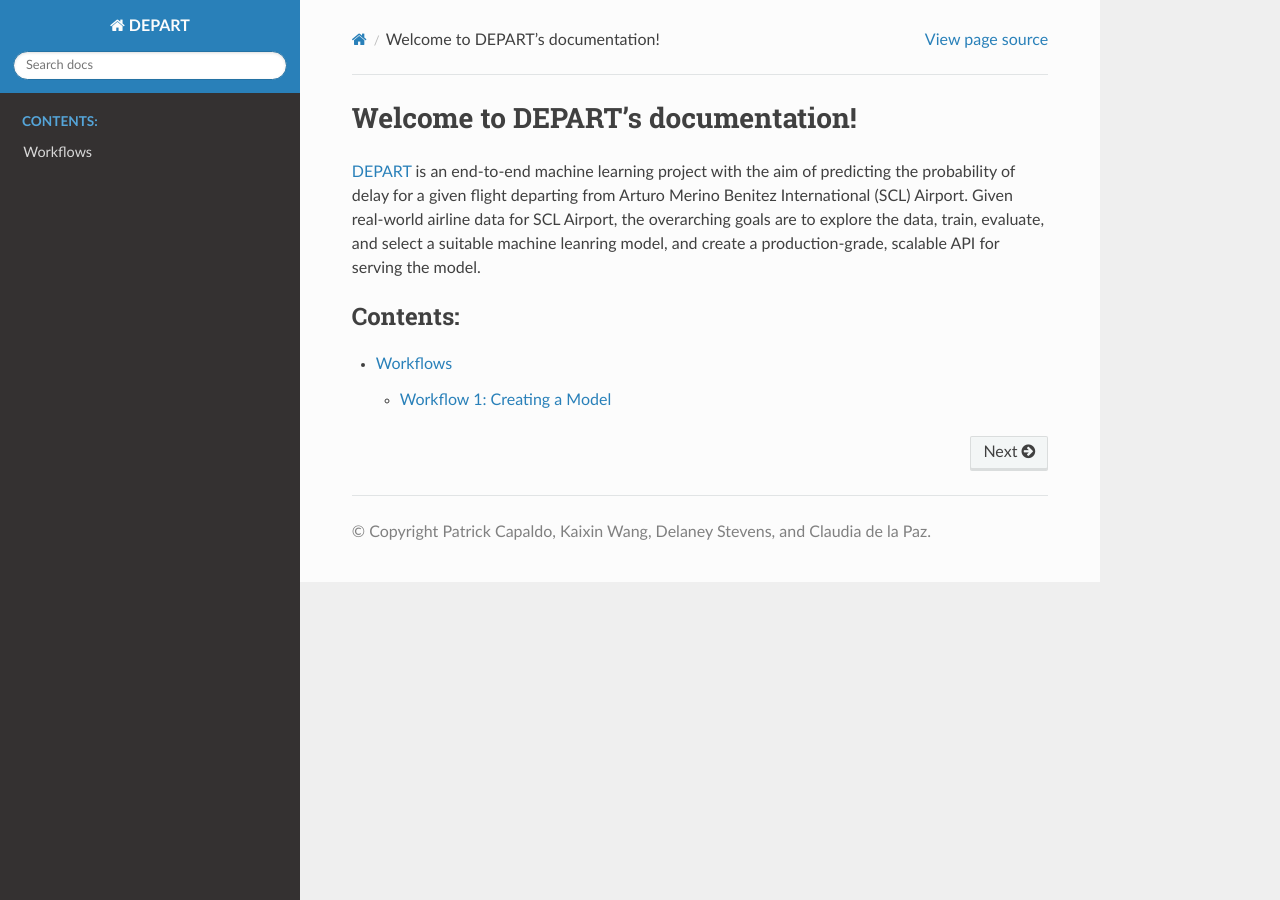
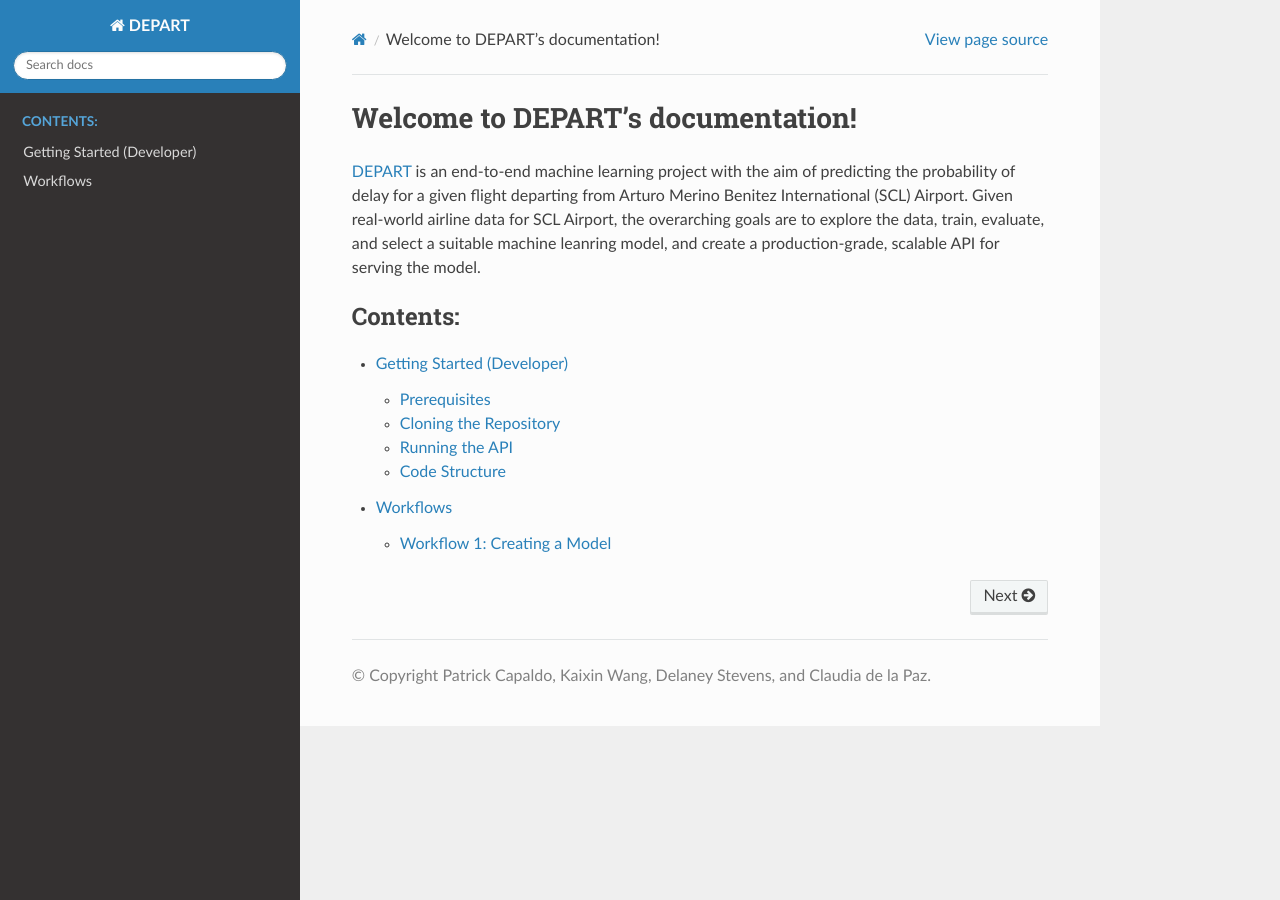
Before and after one commit to patrickcap/DEPART, a Sphinx documentation site: the page built from docs/index.rst, in a window 1280 px wide. Built offline with Sphinx 7.4.7 and the Read the Docs theme 2.0.0, drawn with Linux system fonts in a browser that asks for light colours.

Commit message:
adding getting started dev page

```diff
--- /dev/null
+++ b/docs/getting-started-dev.md
@@ -0,0 +1,11 @@
+# Getting Started (Developer)
+
+This page provides instructions for installing and running a development environment of DEPART, as well as advice for extending the existing code.
+
+## Prerequisites
+
+## Cloning the Repository
+
+## Running the API
+
+## Code Structure
--- a/docs/index.rst
+++ b/docs/index.rst
@@ -12,4 +12,5 @@ Welcome to DEPART's documentation!
    :maxdepth: 2
    :caption: Contents:
 
+   getting-started-dev.md
    workflows.md
```
